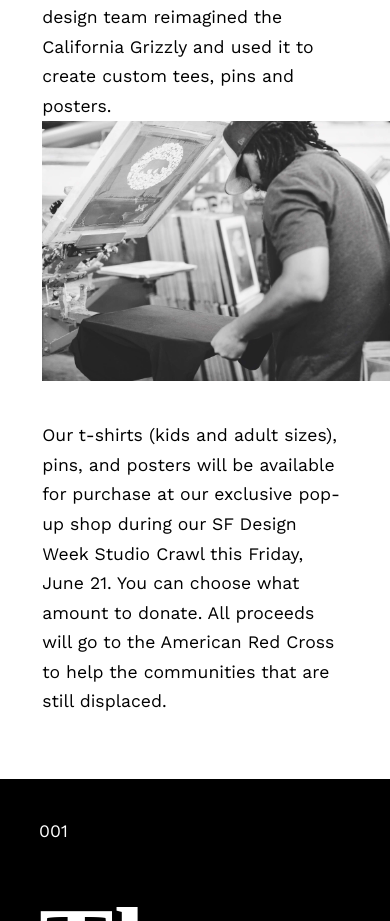
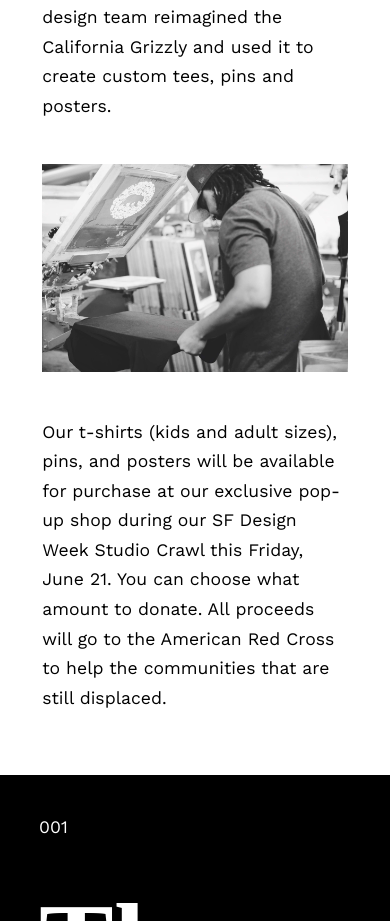
Before and after one commit to OezcanEser/California-Calling, a plain HTML site: page index.html in a window 390 px wide. Shown: the part 2621-3542 px from the top of the page. Drawn offline with nearby package versions, Linux system fonts and the light colour scheme.

Commit message:
mobile gallery fixed

```diff
--- a/assets/css/styles.css
+++ b/assets/css/styles.css
@@ -541,22 +541,17 @@ footer p:nth-of-type(2) {
     }
 
     .slideShow {
-        width: 600px;
-        height: 300px;
         display: flex;
         overflow-x: auto;
+        margin: 5vh 0;
     }
 
     .mySlides {
-        flex-shrink: 0;
-        height: 100%;
+        margin-right: 5vw;
     }
 
     .mySlides img {
-        width: 100vw;
-        height: auto;
-        object-fit: cover;
-        object-position: center;
+        width: 80vw;
     }
 
     #goldBear h2,
```
